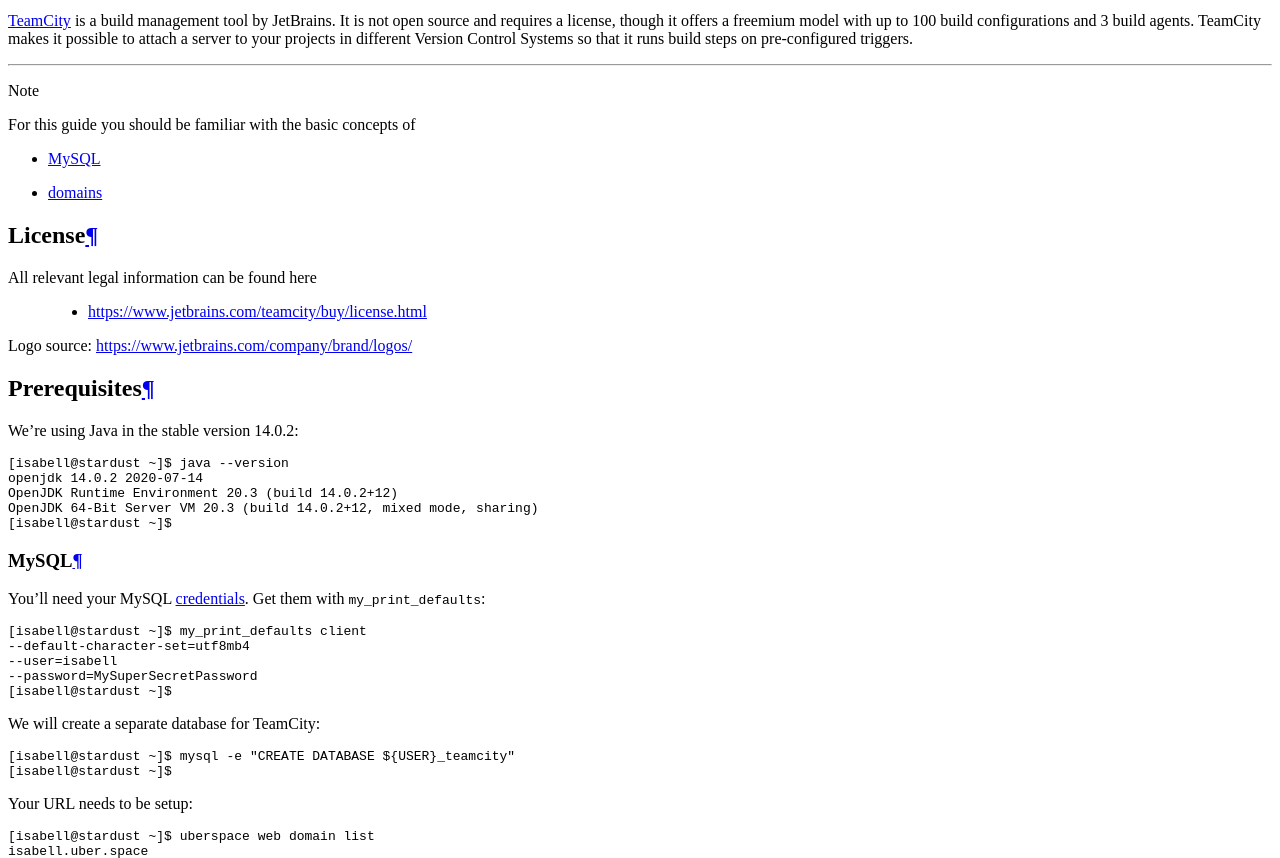
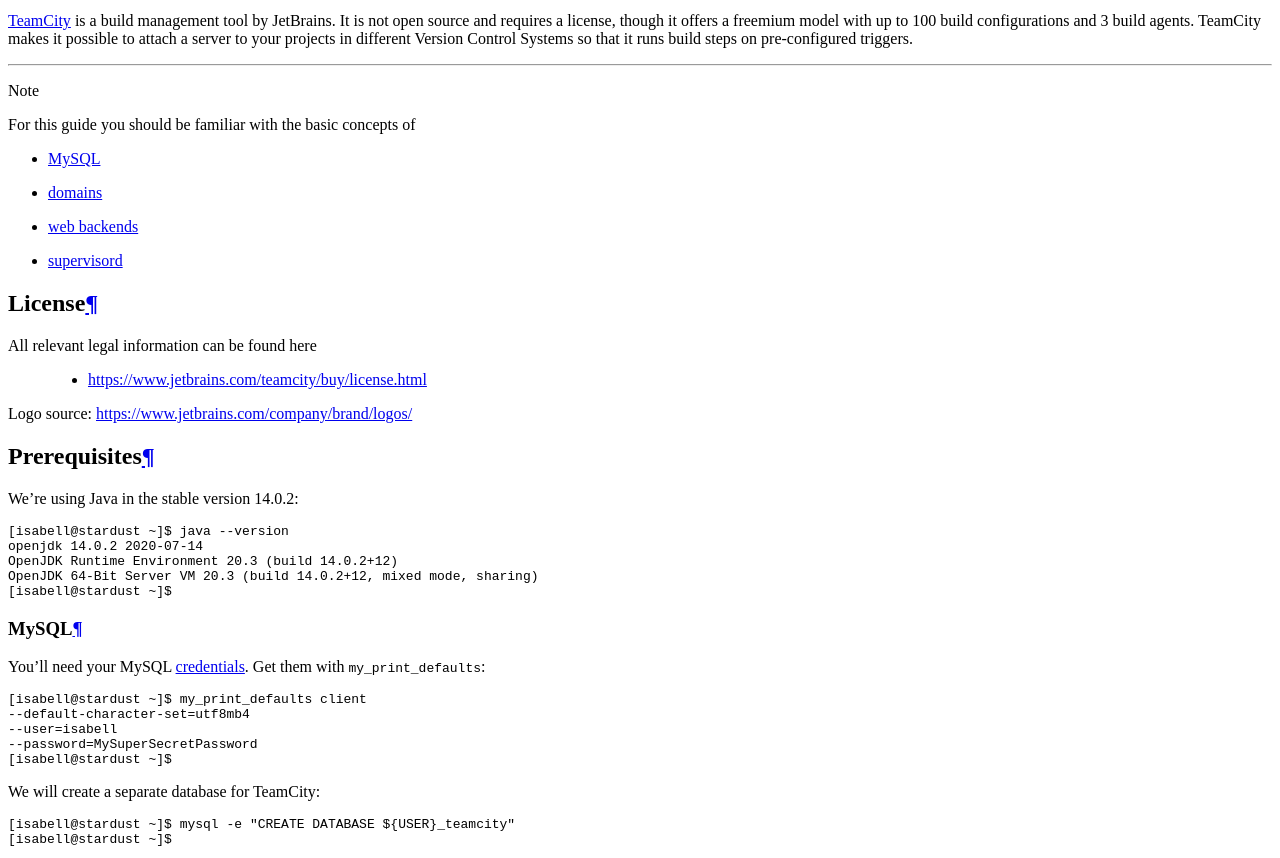
Before and after one commit to Uberspace/lab, a Sphinx documentation site: the page built from source/guide_teamcity.rst, in a window 1280 px wide and 900 px high, scrolled down 3716 px, cut to the strip 42-900 px from the top of the window. Built offline with Sphinx 7.4.7 and the Read the Docs theme 2.0.0, drawn with Linux system fonts in a browser that asks for light colours.

Commit message:
[TeamCity] added more appropriate manual tags

```diff
--- a/source/guide_teamcity.rst
+++ b/source/guide_teamcity.rst
@@ -28,6 +28,8 @@
 
   * :manual:`MySQL <database-mysql>`
   * :manual:`domains <web-domains>`
+  * :manual:`web backends <web-backends>`
+  * :manual:`supervisord <daemons-supervisord>`
 
 License
 =======
```
